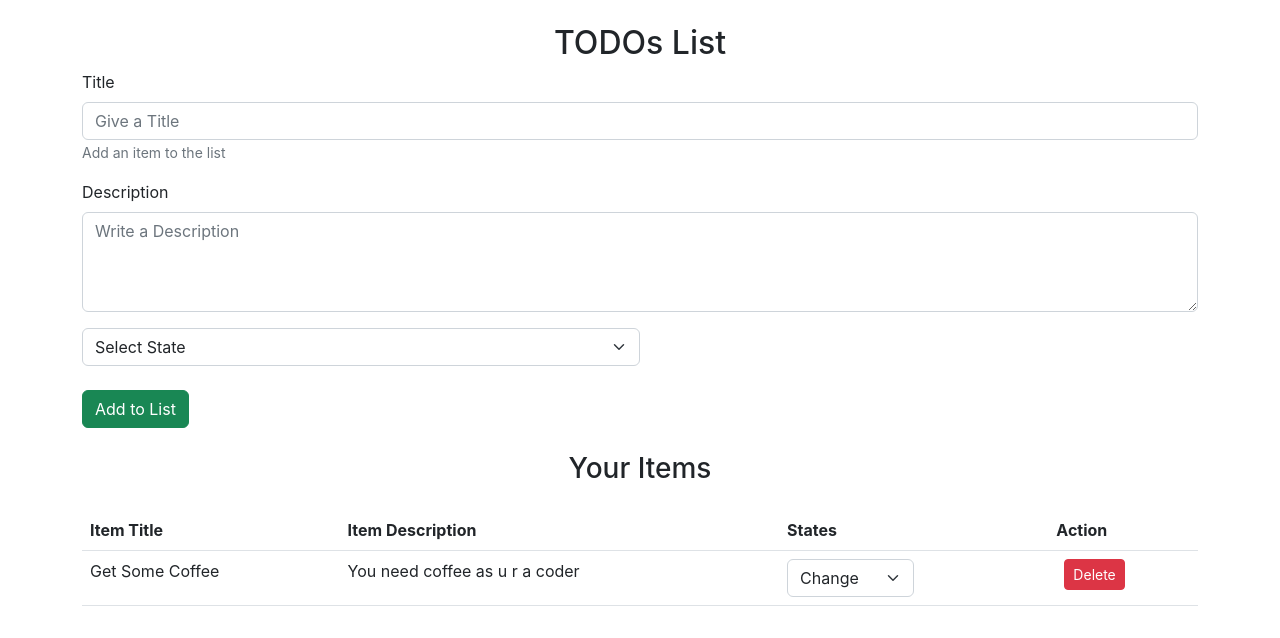
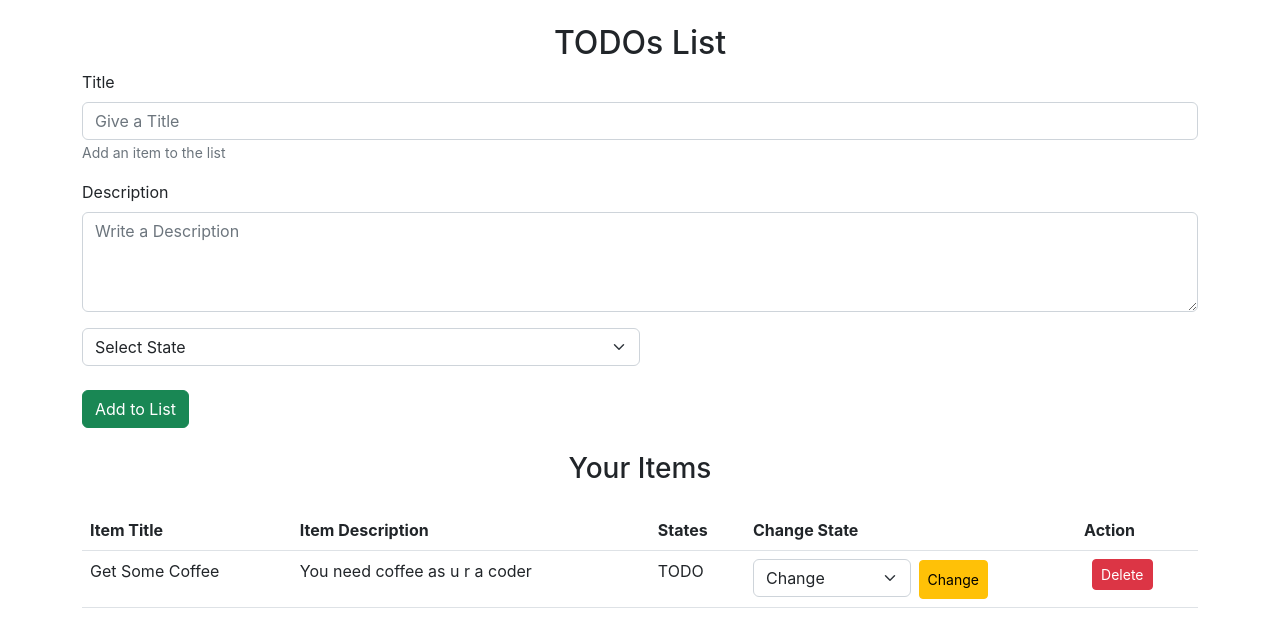
Before and after one commit to emonShimoul/todoapp-react-client, a React (Create React App) app: page / in a window 1280 px wide. Shown: the top 638 px of the page. Built offline with nearby package versions, Linux system fonts and the light colour scheme.

Commit message:
added a new component

```diff
--- a/src/App.js
+++ b/src/App.js
@@ -1,10 +1,12 @@
 import './App.css';
 import Home from './components/Home/Home';
+import TodoList from './components/TodoList/TodoList';
 
 function App() {
   return (
     <div className="App">
       <Home></Home>
+      <TodoList></TodoList>
     </div>
   );
 }
--- a/src/components/Home/Home.js
+++ b/src/components/Home/Home.js
@@ -6,9 +6,9 @@ const Home = () => {
         <div className="container my-4">
             <h2 className="text-center">TODOs List</h2>
             <Form>
-                <Form.Group className="mb-3 text-start" controlId="formBasicEmail">
+                <Form.Group className="mb-3 text-start" controlId="formBasicTitle">
                     <Form.Label>Title</Form.Label>
-                    <Form.Control type="email" placeholder="Give a Title" required />
+                    <Form.Control type="text" placeholder="Give a Title" required />
                     <Form.Text className="text-muted">
                         Add an item to the list
                     </Form.Text>
@@ -36,35 +36,6 @@ const Home = () => {
                     </Button>
                 </div>
             </Form>
-
-            <div id="items" className="my-4">
-                <h3>Your Items</h3>
-                <table className="table mt-4 text-start">
-                    <thead>
-                        <tr>
-                            <th scope="col">Item Title</th>
-                            <th scope="col">Item Description</th>
-                            <th scope="col">States</th>
-                            <th scope="col">Action</th>
-                        </tr>
-                    </thead>
-                    <tbody id="tableBody">
-                        <tr>
-                            <td>Get Some Coffee</td>
-                            <td>You need coffee as u r a coder</td>
-                            <td>
-                                <Form.Select className='w-50' aria-label="Default select example">
-                                    <option>Change</option>
-                                    <option value="todo">TODO</option>
-                                    <option value="inprogress">In Progress</option>
-                                    <option value="done">Done</option>
-                                </Form.Select>
-                            </td>
-                            <td><button className="btn btn-sm btn-danger ms-2">Delete</button></td>
-                        </tr>
-                    </tbody>
-                </table>
-            </div>
         </div>
     );
 };
--- /dev/null
+++ b/src/components/TodoList/TodoList.js
@@ -0,0 +1,42 @@
+import React from 'react';
+import { Form } from 'react-bootstrap';
+
+const TodoList = () => {
+    return (
+        <div className='container'>
+            <div id="items" className="my-4">
+                <h3>Your Items</h3>
+                <table className="table mt-4 text-start">
+                    <thead>
+                        <tr>
+                            <th scope="col">Item Title</th>
+                            <th scope="col">Item Description</th>
+                            <th scope="col">States</th>
+                            <th scope="col">Change State</th>
+                            <th scope="col">Action</th>
+                        </tr>
+                    </thead>
+                    <tbody id="tableBody">
+                        <tr>
+                            <td>Get Some Coffee</td>
+                            <td>You need coffee as u r a coder</td>
+                            <td>TODO</td>
+                            <td>
+                                <Form.Select className='w-50 d-inline' aria-label="Default select example">
+                                    <option>Change</option>
+                                    <option value="todo">TODO</option>
+                                    <option value="inprogress">In Progress</option>
+                                    <option value="done">Done</option>
+                                </Form.Select>
+                                <button className="btn btn-sm btn-warning ms-2 py-2">Change</button>
+                            </td>
+                            <td><button className="btn btn-sm btn-danger ms-2">Delete</button></td>
+                        </tr>
+                    </tbody>
+                </table>
+            </div>
+        </div>
+    );
+};
+
+export default TodoList;
```
